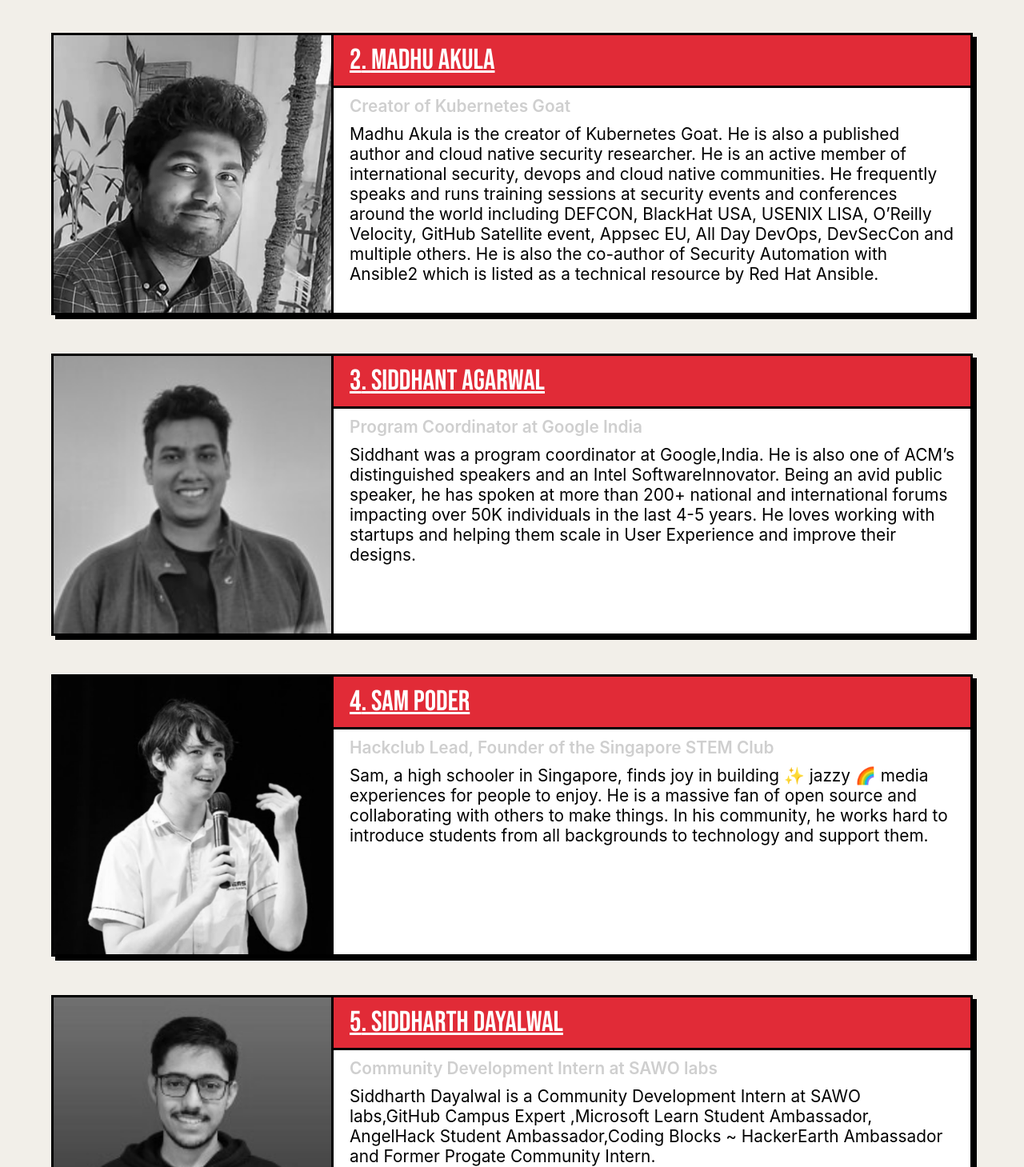
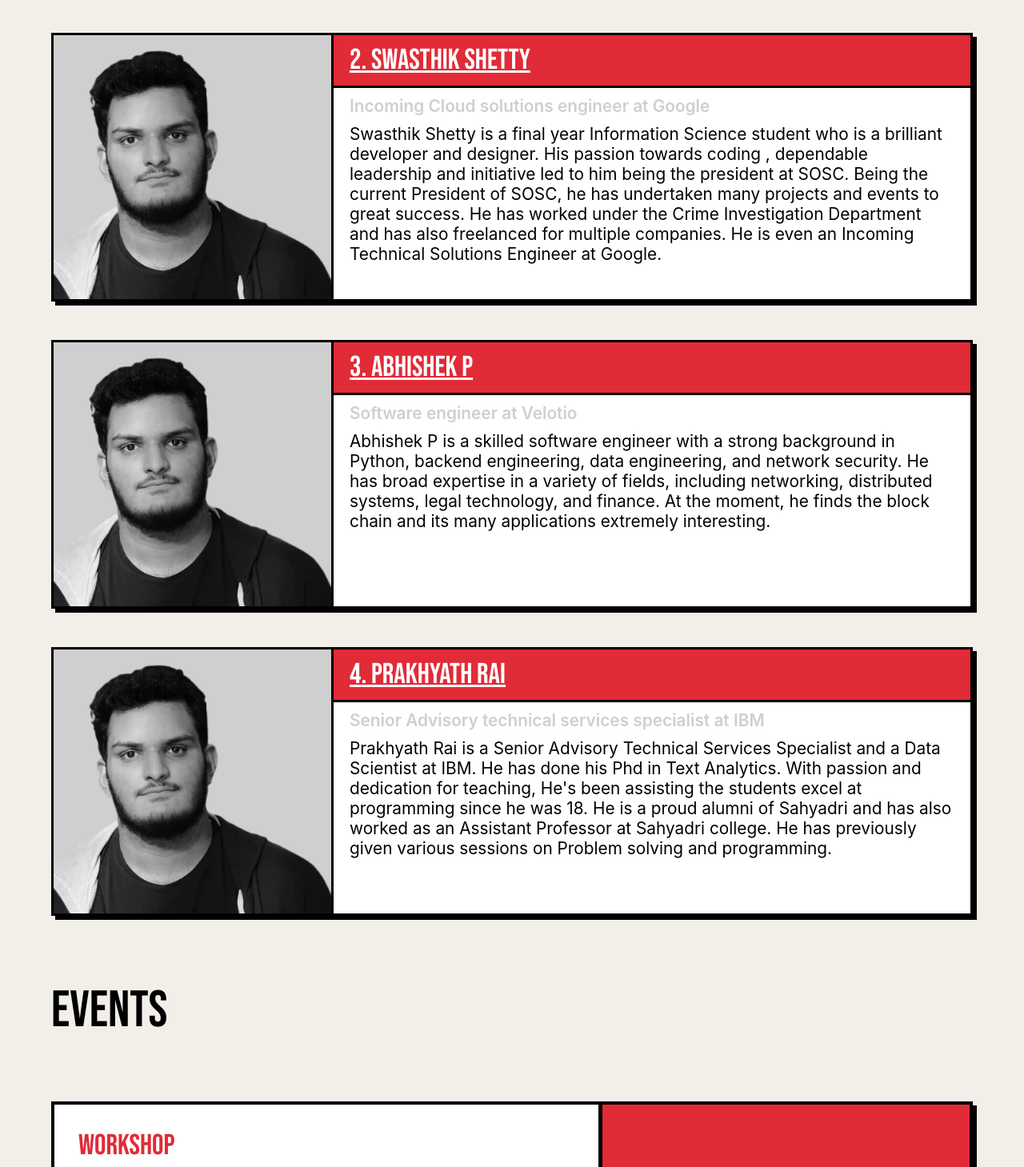
Before and after one commit to so-sc/devhost-2022, a React (Create React App) app: page / in a window 1280 px wide. Shown: the part 1871-3330 px from the top of the page at 80% size. Built offline with nearby package versions, Linux system fonts and the light colour scheme; a web font is replaced by a local one.

Commit message:
updated events and speaker content

```diff
--- a/src/components/Events/EventsList.js
+++ b/src/components/Events/EventsList.js
@@ -3,32 +3,32 @@ export const EventList=[
         role: 'Workshop',
         name: 'Jehad mohamed',
         img: require('../../assets/events/jehad.png'),
-        title: 'DIVE INTO TO THE WORLD OF AR/VR',
+        title: 'AR 101: Creating your first AR filter',
         time: '9th June 2022, 2:00 - 3:00 pm',
-        desc: 'Learning how to use GitHub is an essential skill that is used in a wide range of software development activities as well with a few management related activities. It can also be used a simple tool to host websites as well. Collaborative work is especially a lot more important in times like this, where we have to work from home and be in sync with our teams.'
-    },
-    {
-        role: 'Talk',
-        name: 'Madhu Akula',
-        img: require('../../assets/events/jehad.png'),
-        title: 'Getting Started with Your Journey into Cloud Security',
-        time: '9th June 2022, 2:00 - 3:00 pm',
-        desc: 'Most organizations use cloud services in one way or another to run their workloads. In this session, we will see how we can get started on our journey in the vast domain of Cloud Security. Along with an interesting interaction to instil a deeper understanding of the fundamentals of working with the cloud, Madhu will share his experiences too.'
+        desc: "AR Filters are taking over the internet! Augmented Reality filters provide an interactive and immersive experience combining real world environments with computer generated media. The user experience on a platform, whether it be Instagram or Snapchat, is greatly influenced by AR filters.AR filters are even used by companies for their marketing campaigns. So, step into the world of AR by joining this introductory workshop where you’ll get hands-on experience in building an AR filter from scratch."
     },
     {
         role: 'Workshop',
-        name: 'Sam Poder',
+        name: 'Swasthik Shetty',
         img: require('../../assets/events/jehad.png'),
-        title: 'Lift off with Next.js',
+        title: 'Introduction to Git and GitHub',
         time: '9th June 2022, 2:00 - 3:00 pm',
-        desc: 'Next.js is taking over the React galaxy. In this talk we’ll learn the framework through building a website that uses many of Next.js’s core features such as API Routes, ISR & Dynamic Routing.'
+        desc: 'The workshop will cover basics of using the Version Control System - Git and how to collaborate effectively on your projects using GitHub. Not just Git push and run but how to tackle difficult situations and how to find help. The workshop will also cover the benefits of being an open source contributor and how to be an open source contributor.'
     },
     {
-        role: 'Talk',
-        name: 'Siddhart Dayalwal',
+        role: 'Workshop',
+        name: 'Abhishek P',
         img: require('../../assets/events/jehad.png'),
-        title: 'Upskill with Hackathon and Communities',
+        title: 'Exploring the world of Web3',
         time: '9th June 2022, 2:00 - 3:00 pm',
-        desc: 'The prime intent of a community is to acquaint students with the ecosystem (pertaining to the domain of that particular community) and develop skill sets by providing effective training. We are a community which believes in knowledge for all. Join Siddharth in this interactive session to know more about Communities and Hackathons. Hackathons are another fun medium to promote learning. In todays times, the importance of hackathons in the technical sphere has reached new limits.'
+        desc: "This Workshop will teach you everything you need to know to understand Web3 and advance your knowledge of it. You'll study everything there is to know about Blockchain, cryptocurrencies, smart contracts, NFTs, the metaverse, and more under the instruction of a subject-matter expert. We can assure you that taking this session will definitely increase your knowledge of all the basic concepts relating to web3 and the technology underlying the cryptocurrency."
+    },
+    {
+        role: 'Workshop',
+        name: 'Prakhyath Rai',
+        img: require('../../assets/events/jehad.png'),
+        title: 'Introduction to Competitive programming and problem solving',
+        time: '9th June 2022, 2:00 - 3:00 pm',
+        desc: "Competitive Programming is a mental sport which enables you to code a given problem under provided constraints. The problem that we want to solve can come from any real-world problem or perhaps even from the abstract world. Problem-solving is a sequential process of analyzing information related to a given situation and generating appropriate response options. So this will be a fun, beginner-friendly session where we'll cover the fundamentals of competitive programming and problem solving"
     },
 ]
--- a/src/components/Speakers/SpeakersList.js
+++ b/src/components/Speakers/SpeakersList.js
@@ -1,33 +1,27 @@
 export const speakersList = [
     {
         name: 'Jehad Kun',
-        role: 'UI/UX Designer at MobStac',
-        img: require('../../assets/speakers/jehad.png'),
-        desc: 'Jehad Mohamed is a Computer Science graduate who has been dabbling with computer vision and the vast domain of design for the past few years and has loved every bit of it. His design journey includes interning at Canva and free lancing for multiple renowned companies, to name a few. He wants to help build tools that allow non-designers to create beautiful designs.',
+        role: 'Lead Product Designer at Beaconstac HQ',
+		img: require('../../assets/speakers/jehad.png'),
+        desc:"Jehad Mohamed is a Computer Science graduate who has been dabbling with computer vision and the vast domain of design for the past few years and has loved every bit of it. His design journey includes interning at Canva and free lancing for multiple renowned companies, to name a few.  He wants to help build tools that allow non-designers to create beautiful designs.",
     },
     {
-        name: 'Madhu Akula',
-        role: 'Creator of Kubernetes Goat',
-        img: require('../../assets/speakers/madhu-akula.jpg'),
-        desc: 'Madhu Akula is the creator of Kubernetes Goat. He is also a published author and cloud native security researcher. He is an active member of international security, devops and cloud native communities. He frequently speaks and runs training sessions at security events and conferences around the world including DEFCON, BlackHat USA, USENIX LISA, O’Reilly Velocity, GitHub Satellite event, Appsec EU, All Day DevOps, DevSecCon and multiple others. He is also the co-author of Security Automation with Ansible2 which is listed as a technical resource by Red Hat Ansible.',
+        name: 'Swasthik Shetty',
+        role: 'Incoming Cloud solutions engineer at Google',
+		img: require('../../assets/speakers/jehad.png'),
+        desc:"Swasthik Shetty is a final year Information Science student who is a  brilliant developer and designer. His passion towards coding , dependable leadership and initiative led to him being the president at SOSC. Being the current President of SOSC, he has undertaken many projects and events to great success. He has worked under the Crime Investigation Department and has also freelanced for multiple companies. He is even an Incoming Technical Solutions Engineer at Google."
     },
     {
-        name: 'Siddhant Agarwal',
-        role: 'Program Coordinator at Google India',
-        img: require('../../assets/speakers/sidhant-agarwal.jpg'),
-        desc: 'Siddhant was a program coordinator at Google,India. He is also one of ACM’s distinguished speakers and an Intel SoftwareInnovator. Being an avid public speaker, he has spoken at more than 200+ national and international forums impacting over 50K individuals in the last 4-5 years. He loves working with startups and helping them scale in User Experience and improve their designs.',
+        name: 'Abhishek P',
+        role: 'Software engineer at Velotio',
+		img: require('../../assets/speakers/jehad.png'),
+        desc:"Abhishek P is a skilled software engineer with a strong background in Python, backend engineering, data engineering, and network security. He has broad expertise in a variety of fields, including networking, distributed systems, legal technology, and finance. At the moment, he finds the block chain and its many applications extremely interesting."
     },
     {
-        name: 'Sam Poder',
-        role: 'Hackclub Lead, Founder of the Singapore STEM Club',
-        img: require('../../assets/speakers/sam-poder.jpg'),
-        desc: 'Sam, a high schooler in Singapore, finds joy in building ✨ jazzy 🌈 media experiences for people to enjoy. He is a massive fan of open source and collaborating with others to make things. In his community, he works hard to introduce students from all backgrounds to technology and support them.',
-    },
-    {
-        name: 'Siddharth Dayalwal',
-        role: 'Community Development Intern at SAWO labs',
-        img: require('../../assets/speakers/siddharth-dayalwal.jpg'),
-        desc: 'Siddharth Dayalwal is a Community Development Intern at SAWO labs,GitHub Campus Expert ,Microsoft Learn Student Ambassador, AngelHack Student Ambassador,Coding Blocks ~ HackerEarth Ambassador and Former Progate Community Intern.',
+        name: 'Prakhyath Rai',
+        role: ' Senior Advisory technical services specialist at IBM',
+		img: require('../../assets/speakers/jehad.png'),
+        desc:"Prakhyath Rai is a Senior Advisory Technical Services Specialist and a Data Scientist at IBM. He has done his Phd in Text Analytics. With passion and dedication for teaching, He's been assisting the students excel at programming since he was 18. He is a proud alumni of Sahyadri and has also worked as an Assistant Professor at Sahyadri college. He has previously given various sessions on Problem solving and programming."
     },
 
 ]
```
Also changed, not shown: 1 other file (tests, documents, lock files or other folders).
